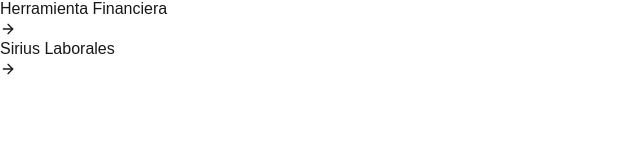
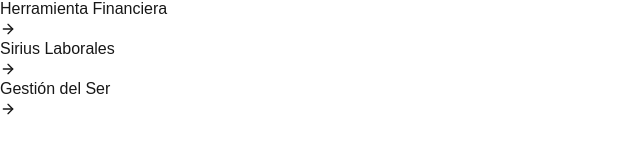
Before and after one commit to pablofelipe01/siriusagentic, a Next.js app: page / in a window 1280 px wide. Shown: the part 3871-4024 px from the top of the page, without its empty margins (0-640 px from the left). Built offline with nearby package versions, Linux system fonts and the light colour scheme.

Commit message:
Add 'Gestión del Ser' link to home page
Add a new quick-link entry in src/app/page.tsx for 'Gestión del Ser' pointing to https://sirius-gestion-del-ser.vercel.app/. Updates the home page links array to include the new app.

```diff
--- a/src/app/page.tsx
+++ b/src/app/page.tsx
@@ -165,7 +165,8 @@
         { text: 'Proveedores de venta de insumos', route: 'https://airtable.com/appBNCVj4Njbyu1En/pagrXNjIdQxaVrx7W/edit' },
         { text: 'Sirius Coins', route: 'https://airtable.com/app5o1BKy3divPinG/pagGWVLIk07fYaiuo/form' },
         { text: 'Herramienta Financiera', route: 'https://sirius-financiero.vercel.app/' },
-        { text: 'Sirius Laborales', route: 'https://sirius-laborales.vercel.app/' }
+        { text: 'Sirius Laborales', route: 'https://sirius-laborales.vercel.app/' },
+        { text: 'Gestión del Ser', route: 'https://sirius-gestion-del-ser.vercel.app/' }
       ]
     },
     {
```
